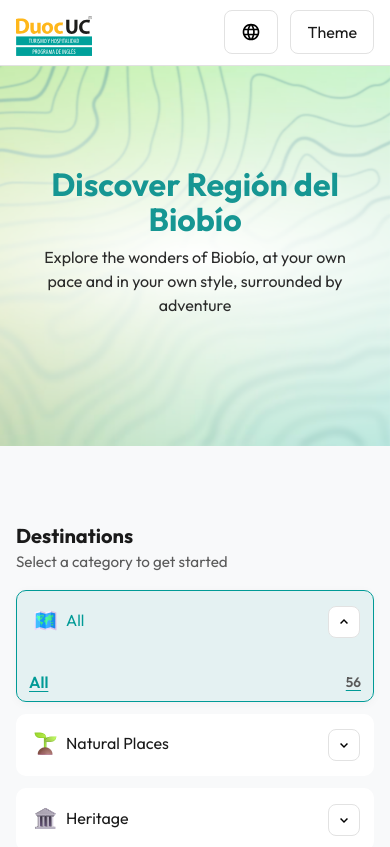
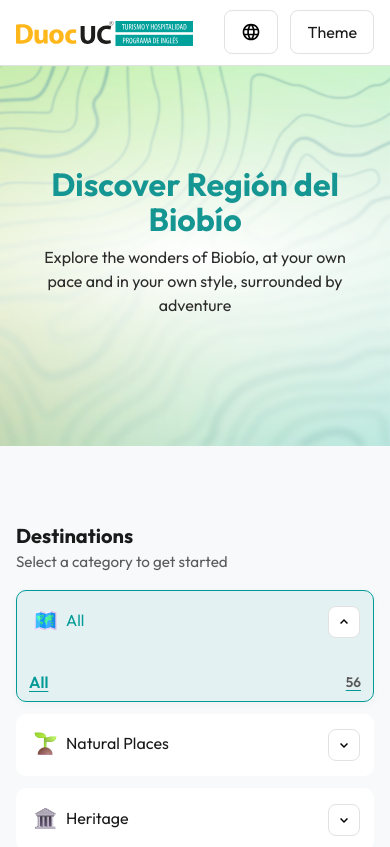
Before and after one commit to chgustavo123-oss/discover-biobio, a plain HTML site: page index.html in a window 390 px wide. Shown: the top 847 px of the page. Drawn offline with Linux system fonts and the light colour scheme.

Commit message:
Arreglo de logos y margin resposive

```diff
--- a/assets/css/style.css
+++ b/assets/css/style.css
@@ -163,7 +163,7 @@ p {
 }
 
 .intro__logo {
-    height: 60px;
+    height: 80px;
     width: auto
 }
 
@@ -258,7 +258,7 @@ body.lock-scroll {
 
 .header__logo img {
     display: block;
-    height: 50px;
+    height: 30px;
     width: auto
 }
 
@@ -2293,7 +2293,8 @@ body:has(#theme-grape:checked) .theme-dropdown label[for="theme-grape"] {
     }
 
     .header__logo img {
-        max-height: 40px;
+        max-height: 25px;
+        margin-bottom: 5px;
         /* ajusta según necesites */
     }
 
--- a/index.html
+++ b/index.html
@@ -24,7 +24,7 @@
 
             <!-- Izquierda: Logo -->
             <a href="index.html" class="header__logo" aria-label="Inicio">
-                <img src="assets/img/logo-turismo-ingles.svg" alt="Logo del sitio">
+                <img src="assets/img/logo-turismo-ingles-arreglo.svg" alt="Logo del sitio">
             </a>
 
             <!-- Centro: Buscador -->
```
Also changed, not shown: assets/img/logo-turismo-ingles-arreglo.svg (added).
